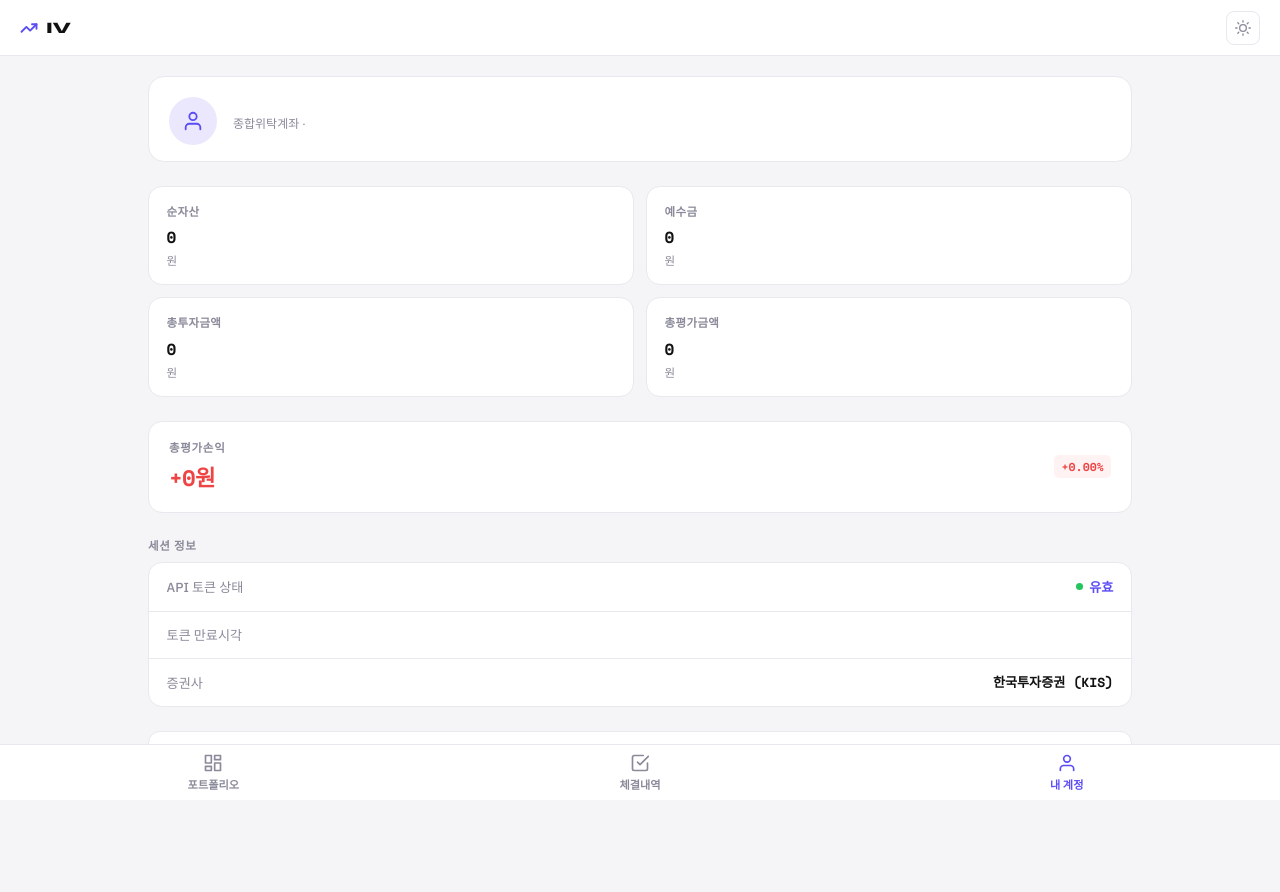
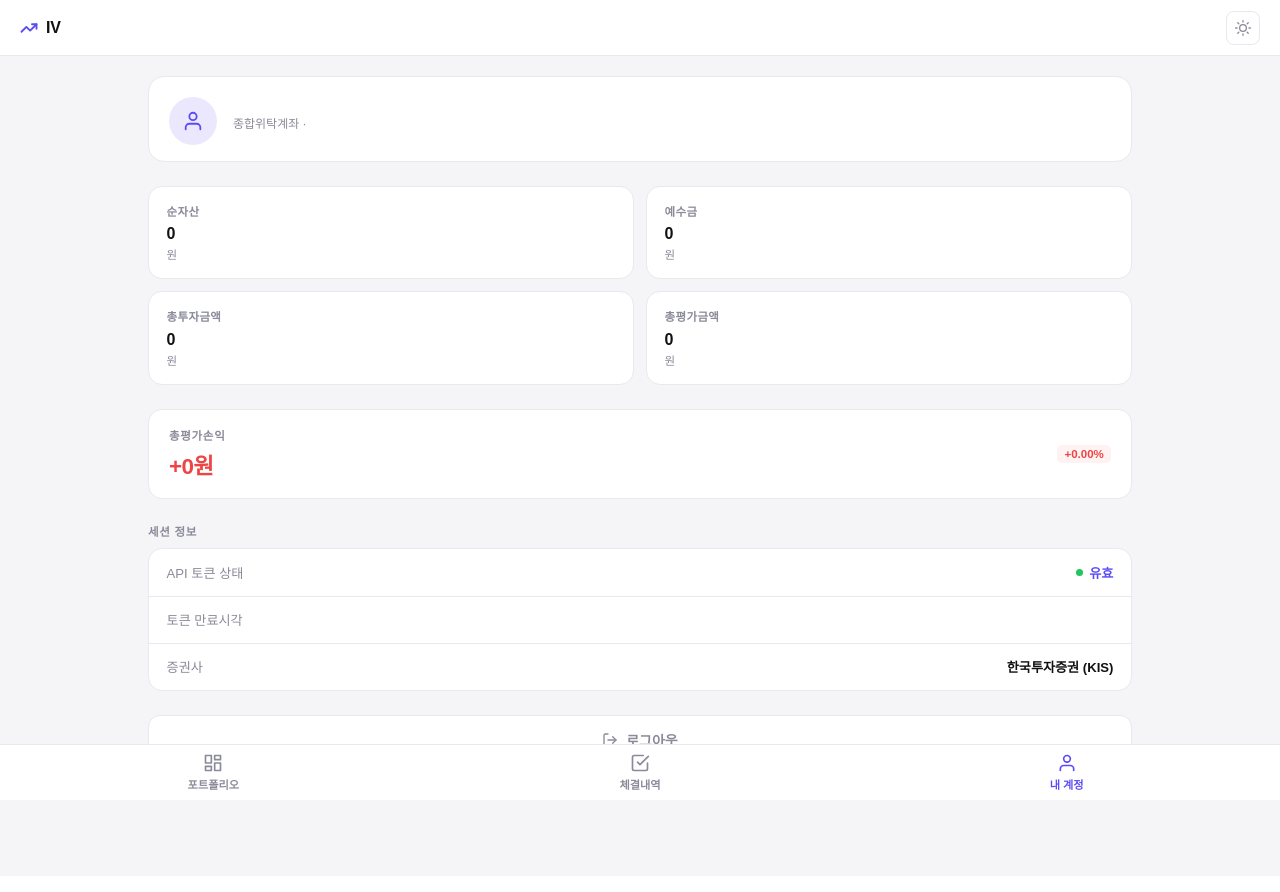
Before and after one commit to Pongchi/InvestmentViewer, a Flask app: template templates/account.html in a window 1280 px wide. After the commit the page ends 790 px from the top, so only its background shows below. Run offline with Flask 3, Linux system fonts and the light colour scheme; the template is opened without the code that fills it, so the values that code supplies are empty; some web fonts are replaced.

Commit message:
feat: switch to DOSMyungjo font, fix cross-page theme sync
- Download DOSMyungjo.ttf and serve as local static asset
- Replace IBM Plex Sans / Space Mono / Syne with DOSMyungjo across
  all CSS and templates
- Fix trades/account/error pages using wrong localStorage key 'theme'
  instead of 'iv-theme', causing theme to reset on tab navigation
- Add early inline init script in <head> to prevent theme flash

Co-Authored-By: Claude Sonnet 4.6 <noreply@anthropic.com>

```diff
--- a/static/base.css
+++ b/static/base.css
@@ -1,3 +1,12 @@
+/* ── Fonts ── */
+@font-face {
+  font-family: 'DOSMyungjo';
+  src: url('fonts/DOSMyungjo.ttf') format('truetype');
+  font-weight: normal;
+  font-style: normal;
+  font-display: swap;
+}
+
 /* ── Reset ── */
 *, *::before, *::after { box-sizing: border-box; margin: 0; padding: 0; }
 
@@ -49,7 +58,7 @@
 
 html { transition: background 0.2s; }
 body {
-  font-family: 'IBM Plex Sans', 'Noto Sans KR', sans-serif;
+  font-family: 'DOSMyungjo', sans-serif;
   background: var(--bg);
   color: var(--text);
   min-height: 100vh;
@@ -67,7 +76,7 @@ body {
   transition: background 0.2s, border-color 0.2s;
 }
 .nav-brand {
-  font-family: 'Syne', 'Noto Sans KR', sans-serif;
+  font-family: 'DOSMyungjo', sans-serif;
   font-size: 1rem; font-weight: 800;
   color: var(--text);
   letter-spacing: -0.02em;
@@ -94,12 +103,12 @@ body {
 .back-btn:hover { background: var(--row-hov); }
 .nav-stock { display: flex; align-items: baseline; gap: 0.5rem; flex: 1; min-width: 0; }
 .nav-name {
-  font-family: 'Syne', 'Noto Sans KR', sans-serif; font-size: 1rem; font-weight: 800;
+  font-family: 'DOSMyungjo', sans-serif; font-size: 1rem; font-weight: 800;
   color: var(--text); letter-spacing: -0.02em;
   overflow: hidden; text-overflow: ellipsis; white-space: nowrap;
 }
 .nav-ticker {
-  font-family: 'Space Mono', 'Noto Sans KR', monospace; font-size: 0.75rem; color: var(--muted); flex-shrink: 0;
+  font-family: 'DOSMyungjo', sans-serif; font-size: 0.75rem; color: var(--muted); flex-shrink: 0;
 }
 .logout-btn {
   text-decoration: none; font-size: 0.8rem; font-weight: 600;
@@ -123,7 +132,7 @@ body {
   text-decoration: none; color: var(--muted);
   font-size: 0.7rem; font-weight: 600;
   transition: color 0.12s;
-  cursor: pointer; border: none; background: none; font-family: 'IBM Plex Sans', 'Noto Sans KR', sans-serif;
+  cursor: pointer; border: none; background: none; font-family: 'DOSMyungjo', sans-serif;
 }
 .tab-item svg { display: block; }
 .tab-item.active { color: var(--accent); }
@@ -158,7 +167,7 @@ body {
 /* ── ROI badge ── */
 .roi-badge {
   display: inline-block;
-  font-family: 'Space Mono', 'Noto Sans KR', monospace; font-size: 0.72rem; font-weight: 700;
+  font-family: 'DOSMyungjo', sans-serif; font-size: 0.72rem; font-weight: 700;
   padding: 0.18rem 0.45rem; border-radius: 5px;
 }
 .roi-badge.gain { background: var(--gain-bg); color: var(--gain); }
@@ -181,7 +190,7 @@ body {
 .seg-btn {
   position: relative; z-index: 1;
   padding: 0.38rem 1rem;
-  font-family: 'IBM Plex Sans', 'Noto Sans KR', sans-serif; font-size: 0.82rem; font-weight: 600;
+  font-family: 'DOSMyungjo', sans-serif; font-size: 0.82rem; font-weight: 600;
   color: var(--muted); border: none; background: transparent;
   border-radius: 7px; cursor: pointer; white-space: nowrap;
   transition: color 0.15s;
@@ -193,21 +202,21 @@ body {
 table { width: 100%; border-collapse: collapse; }
 thead th {
   padding: 0.65rem 1rem;
-  font-family: 'IBM Plex Sans', 'Noto Sans KR', sans-serif; font-size: 0.7rem; font-weight: 600;
+  font-family: 'DOSMyungjo', sans-serif; font-size: 0.7rem; font-weight: 600;
   color: var(--muted); text-align: right;
   border-bottom: 1px solid var(--border); white-space: nowrap;
 }
 thead th:first-child { text-align: left; }
 tbody td {
   padding: 0 1rem; height: 54px; vertical-align: middle;
-  font-family: 'Space Mono', 'Noto Sans KR', monospace; font-size: 0.8rem;
+  font-family: 'DOSMyungjo', sans-serif; font-size: 0.8rem;
   color: var(--text); text-align: right;
   border-bottom: 1px solid var(--border); white-space: nowrap;
   transition: background 0.12s;
 }
 tbody tr:last-child td { border-bottom: none; }
 tbody td:first-child {
-  font-family: 'IBM Plex Sans', 'Noto Sans KR', sans-serif; text-align: left;
+  font-family: 'DOSMyungjo', sans-serif; text-align: left;
 }
 .clickable-row { cursor: pointer; }
 .clickable-row:hover td { background: var(--row-hov); }
@@ -215,7 +224,7 @@ tbody td:first-child {
 .stock-sub { font-size: 0.7rem; color: var(--muted); margin-top: 2px; }
 .empty-cell {
   text-align: center !important; padding: 2.5rem 1rem !important;
-  color: var(--muted); font-family: 'IBM Plex Sans', 'Noto Sans KR', sans-serif !important;
+  color: var(--muted); font-family: 'DOSMyungjo', sans-serif !important;
   font-size: 0.875rem; height: auto !important;
 }
 
@@ -246,7 +255,7 @@ tbody td:first-child {
   tbody td:first-child { padding: 0.75rem 1rem 0.3rem; }
   tbody td::before {
     content: attr(data-label);
-    font-family: 'IBM Plex Sans', 'Noto Sans KR', sans-serif; font-size: 0.72rem;
+    font-family: 'DOSMyungjo', sans-serif; font-size: 0.72rem;
     color: var(--muted); font-weight: 500; flex-shrink: 0; margin-right: 0.5rem;
   }
   tbody td:first-child::before { display: none; }
--- a/templates/account.html
+++ b/templates/account.html
@@ -1,11 +1,9 @@
 <!DOCTYPE html>
-<html lang="ko">
+<html lang="ko" data-theme="light">
 <head>
   <meta charset="UTF-8">
   <meta name="viewport" content="width=device-width, initial-scale=1.0">
   <title>내 계정 — InvestmentViewer</title>
-  <link rel="preconnect" href="https://fonts.googleapis.com">
-  <link href="https://fonts.googleapis.com/css2?family=IBM+Plex+Sans:wght@400;500;600&family=Space+Mono:wght@400;700&family=Syne:wght@700;800&family=Noto+Sans+KR:wght@400;500;600;700&display=swap" rel="stylesheet">
   <link rel="stylesheet" href="{{ url_for('static', filename='base.css') }}">
   <style>
     .account-header {
@@ -22,11 +20,11 @@
     }
     .account-meta { flex: 1; min-width: 0; }
     .account-cano {
-      font-family: 'Space Mono', monospace;
+      font-family: 'DOSMyungjo', sans-serif;
       font-size: 0.95rem; font-weight: 700; color: var(--text);
     }
     .account-type {
-      font-family: 'IBM Plex Sans', sans-serif;
+      font-family: 'DOSMyungjo', sans-serif;
       font-size: 0.75rem; color: var(--muted); margin-top: 3px;
     }
 
@@ -39,19 +37,19 @@
       border-radius: 14px; padding: 1rem 1.1rem;
     }
     .stat-label {
-      font-family: 'IBM Plex Sans', sans-serif;
+      font-family: 'DOSMyungjo', sans-serif;
       font-size: 0.72rem; font-weight: 600; color: var(--muted);
       letter-spacing: 0.03em; margin-bottom: 0.4rem;
     }
     .stat-value {
-      font-family: 'Space Mono', monospace;
+      font-family: 'DOSMyungjo', sans-serif;
       font-size: 1rem; font-weight: 700; color: var(--text);
       letter-spacing: -0.02em;
     }
     .stat-value.gain { color: var(--gain); }
     .stat-value.loss { color: var(--loss); }
     .stat-sub {
-      font-family: 'IBM Plex Sans', sans-serif;
+      font-family: 'DOSMyungjo', sans-serif;
       font-size: 0.72rem; color: var(--muted); margin-top: 3px;
     }
 
@@ -66,11 +64,11 @@
     }
     .info-row:last-child { border-bottom: none; }
     .info-key {
-      font-family: 'IBM Plex Sans', sans-serif;
+      font-family: 'DOSMyungjo', sans-serif;
       font-size: 0.82rem; font-weight: 500; color: var(--muted);
     }
     .info-val {
-      font-family: 'Space Mono', monospace;
+      font-family: 'DOSMyungjo', sans-serif;
       font-size: 0.82rem; font-weight: 700; color: var(--text);
     }
     .info-val.accent { color: var(--accent); }
@@ -82,7 +80,7 @@
       padding: 0.85rem 1rem;
       background: var(--card); border: 1px solid var(--border);
       border-radius: 12px; cursor: pointer;
-      font-family: 'IBM Plex Sans', sans-serif;
+      font-family: 'DOSMyungjo', sans-serif;
       font-size: 0.875rem; font-weight: 600; color: var(--muted);
       text-decoration: none;
       transition: background 0.12s, color 0.12s;
@@ -102,6 +100,7 @@
       .stat-grid { grid-template-columns: 1fr 1fr; }
     }
   </style>
+<script>!function(){var t=localStorage.getItem('iv-theme')||'light';document.documentElement.setAttribute('data-theme',t);}();</script>
 </head>
 <body>
   <!-- Navbar -->
@@ -171,7 +170,7 @@
     <div class="card" style="padding: 1.1rem 1.25rem; margin-bottom: 1.5rem; display:flex; justify-content:space-between; align-items:center;">
       <div>
         <div class="section-label" style="margin-bottom:0.3rem;">총평가손익</div>
-        <div style="font-family:'Space Mono',monospace; font-size:1.4rem; font-weight:700; letter-spacing:-0.03em;" class="{{ 'gain' if pfls_amt >= 0 else 'loss' }}">
+        <div style="font-family:'DOSMyungjo',sans-serif; font-size:1.4rem; font-weight:700; letter-spacing:-0.03em;" class="{{ 'gain' if pfls_amt >= 0 else 'loss' }}">
           {{ '+' if pfls_amt >= 0 else '' }}{{ '{:,.0f}'.format(pfls_amt) }}원
         </div>
       </div>
@@ -251,17 +250,17 @@
     const moon = btn.querySelector('.moon-icon');
 
     function applyTheme(dark) {
-      root.setAttribute('data-theme', dark ? 'dark' : '');
+      root.setAttribute('data-theme', dark ? 'dark' : 'light');
       sun.style.display  = dark ? 'none'  : 'block';
       moon.style.display = dark ? 'block' : 'none';
     }
 
-    let dark = localStorage.getItem('theme') === 'dark';
+    let dark = localStorage.getItem('iv-theme') === 'dark';
     applyTheme(dark);
 
     btn.addEventListener('click', () => {
       dark = !dark;
-      localStorage.setItem('theme', dark ? 'dark' : 'light');
+      localStorage.setItem('iv-theme', dark ? 'dark' : 'light');
       applyTheme(dark);
     });
 
```
Also changed, not shown: templates/chart_kr.html (+11 -14 lines), templates/chart_us.html (+7 -10 lines), templates/dashboard.html (+5 -8 lines), templates/error.html (+10 -11 lines), templates/login.html (+5 -8 lines), templates/trades.html (+14 -15 lines), 1 other file.
